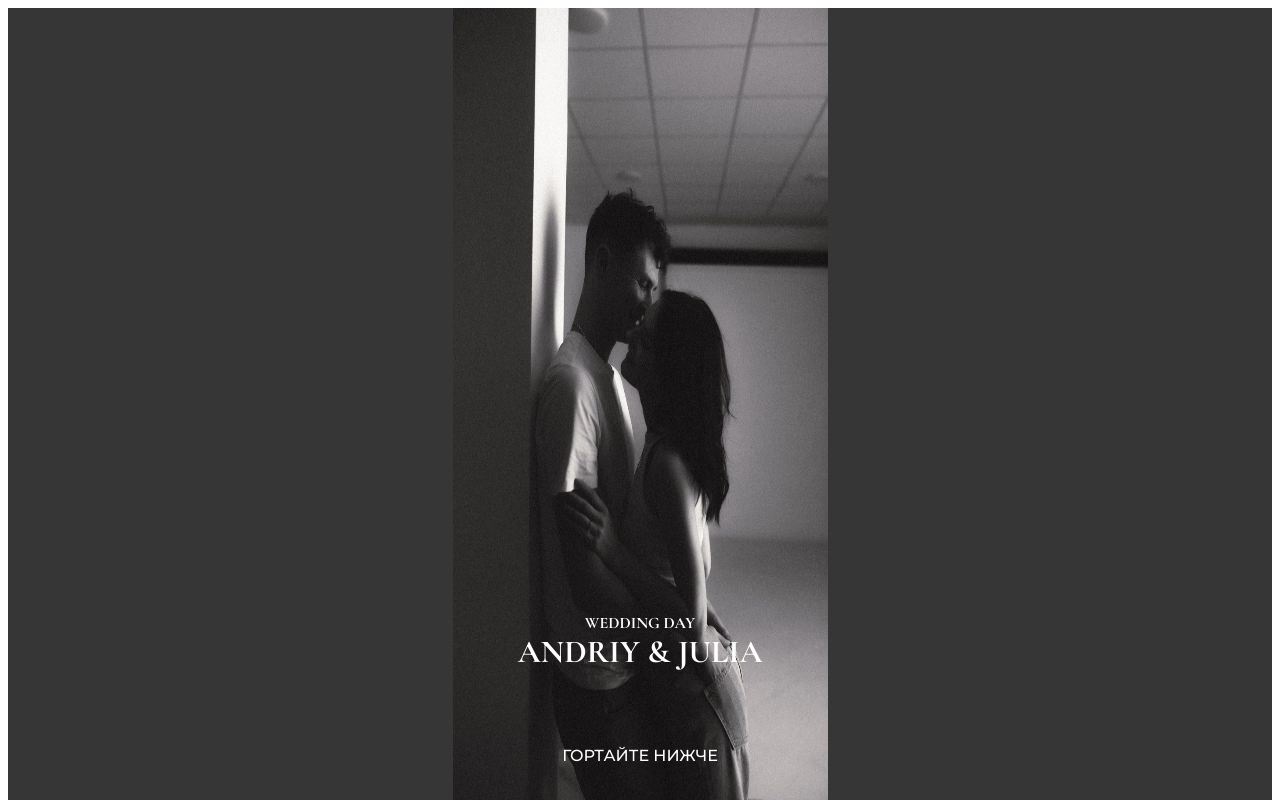
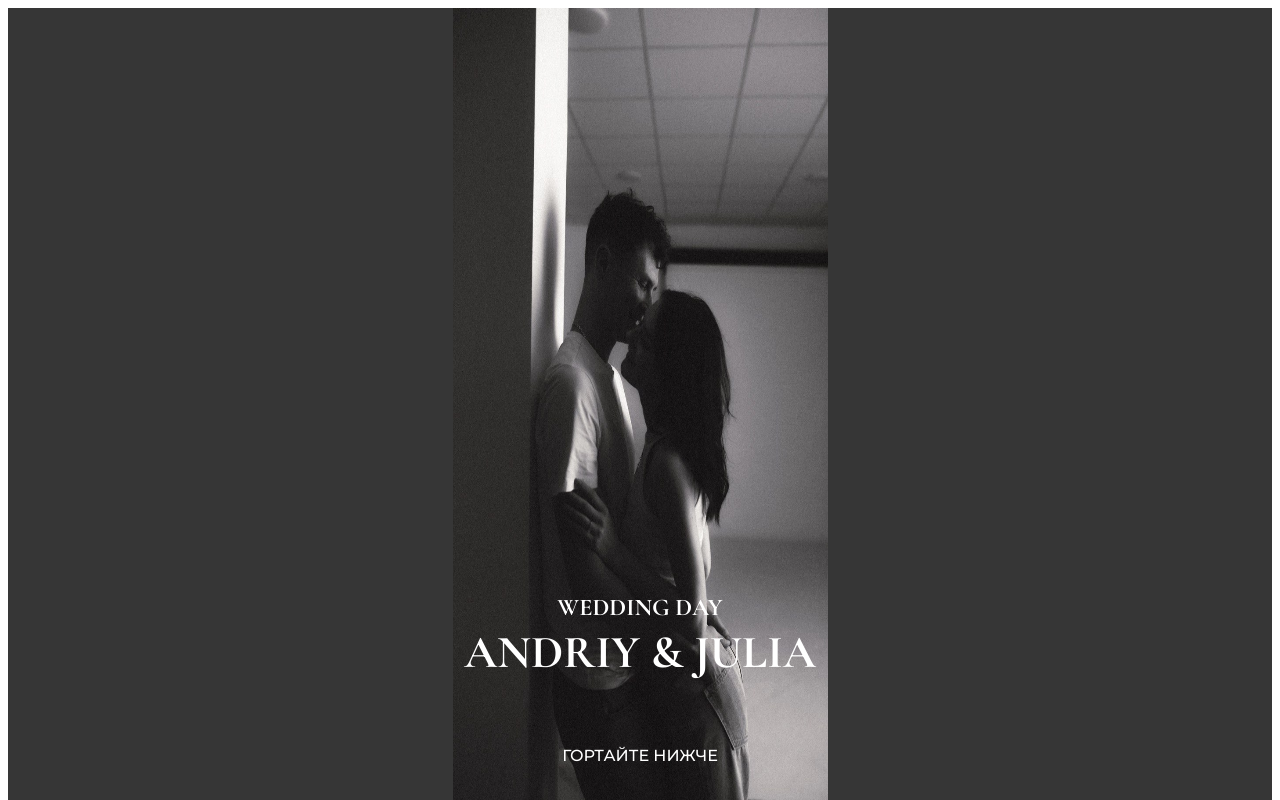
Before and after one commit to Julia2906/wedding-invite, a website built with Vite: page src/index.html in a window 1280 px wide. Both pictures are taken after a click on the picture 640 px from the left and 327 px from the top of the page. Shown: the top 800 px of the page. Built offline with nearby package versions, Linux system fonts and the light colour scheme.

Commit message:
Update styles.css

```diff
--- a/src/css/styles.css
+++ b/src/css/styles.css
@@ -8,7 +8,6 @@
   color: white;
   text-align: center;
   justify-content: center;
-  padding-bottom: 80px;
   padding-top: 40px;
   position: relative;
   transition: all 0.5s ease-in-out;
@@ -79,13 +78,13 @@
 
 .inv-text-first {
   font-family: 'Cormorant Garamond', serif;
-  font-size: 16px;
+  font-size: 24px;
 }
 
 .inv-text-second {
   font-family: 'Cormorant Garamond', serif;
-  font-size: 32px;
-  margin-top: 5px;
+  font-size: 46px;
+  margin-top: 20px;
 }
 
 .inv-text-thirt {
```
